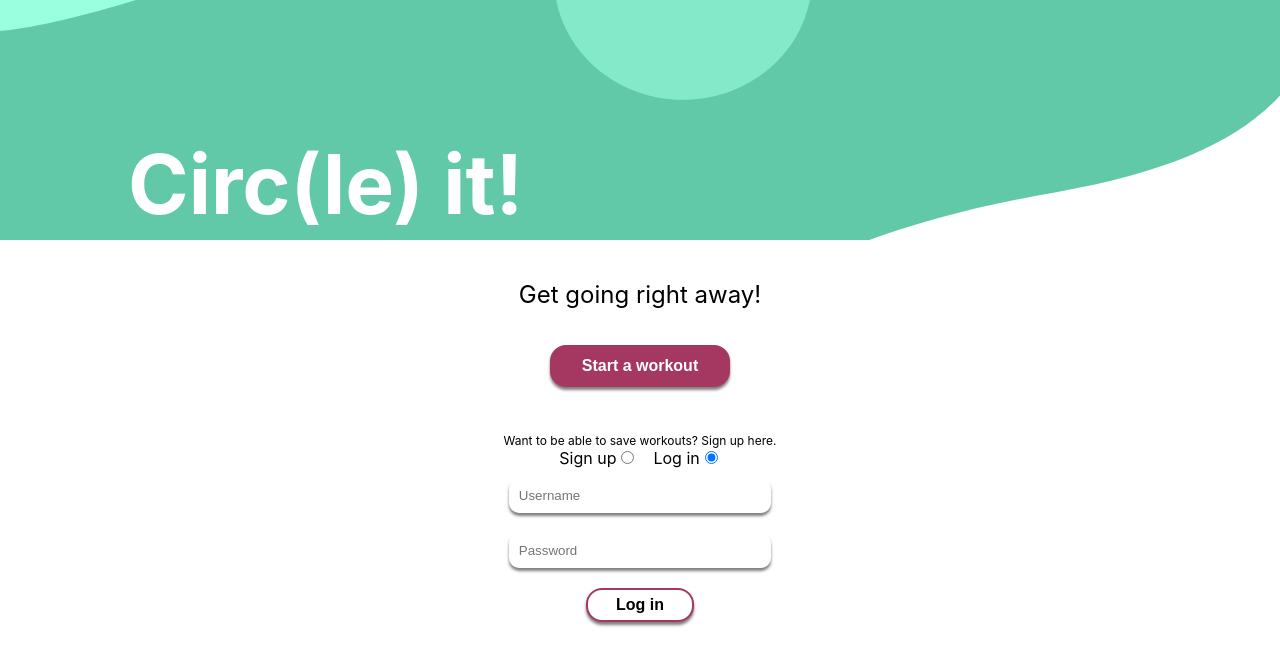
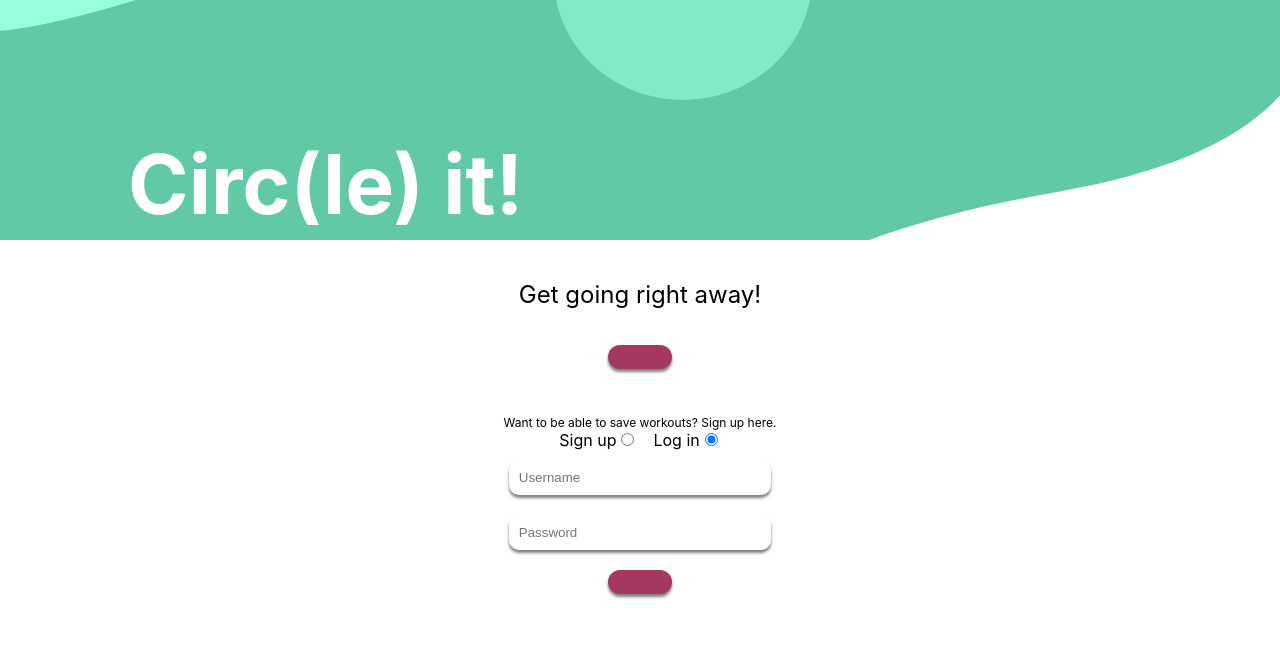
Before and after one commit to Cheroptera/circle-it-FE, a React (Create React App) app: page / in a window 1280 px wide. Shown: the top 666 px of the page. Built offline with nearby package versions, Linux system fonts and the light colour scheme.

Commit message:
Created StartButton component

```diff
--- a/src/components/LogIn.js
+++ b/src/components/LogIn.js
@@ -5,7 +5,7 @@ import { useNavigate } from 'react-router-dom'
 import { user } from 'reducers/user'
 import { API_URL } from 'utils/urls'
 import styled from 'styled-components/macro'
-import { Button } from 'lib/Button'
+import { StartButton } from 'lib/StartButton'
 import headerImg from '../images/Background.svg'
 
 export const LogIn = () => {
@@ -47,6 +47,7 @@ export const LogIn = () => {
       })
   }
   return (
+  // TODO CHANGE NAME ON BUTTON WHEN SIGNUP IS CHECKED
     <Main>
       <LoginPageTop>
         <HeaderText>Circ(le) it!</HeaderText>
@@ -55,7 +56,7 @@ export const LogIn = () => {
       <LoginPageBottom>
         <StartDiv>
           <StartText>Get going right away!</StartText>
-          <Button type="submit">Start a workout</Button>
+          <StartButton type="submit" t>Start a workout</StartButton>
         </StartDiv>
         <LoginText>Want to be able to save workouts? Sign up here.</LoginText>
         <RadioDiv>
@@ -93,9 +94,9 @@ export const LogIn = () => {
               value={password}
               onChange={(e) => setPassword(e.target.value)} />
           </FormDiv>
-          <Button white type="submit">
+          <StartButton handleClick={onFormSubmit}>
             Log in
-          </Button>
+          </StartButton>
         </SubmitForm>
       </LoginPageBottom>
     </Main>
--- /dev/null
+++ b/src/lib/StartButton.js
@@ -0,0 +1,30 @@
+import styled, { css } from 'styled-components';
+import React from 'react';
+
+export const StyledStartButton = styled.button`
+border-radius: 16px;
+border: none;
+background-color: #A53860;
+color: white;
+font-size: 16px;
+font-weight: 700;
+padding: 12px 32px;
+margin: 10px;
+box-sizing: border-box;
+align-self: center;
+box-shadow: 0px 3px 3px 0px rgba(0, 0, 0, 0.5);
+
+
+${(props) => props.white && css`
+border: 2px #A53860 solid;
+background-color: white;
+color: black;
+padding: 6px 28px;
+`
+}`
+
+export const StartButton = ({ buttonText, handleClick }) => {
+  return (
+    <StyledStartButton type="button" onClick={handleClick}>{buttonText}</StyledStartButton>
+  )
+}
```
